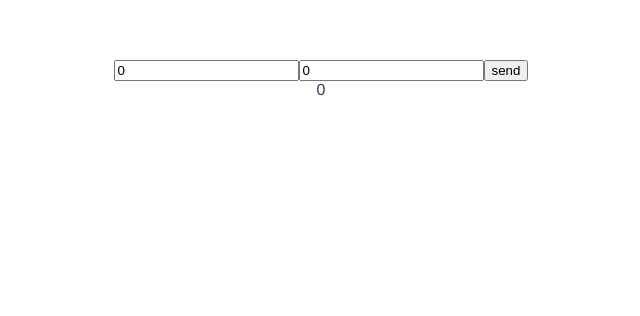
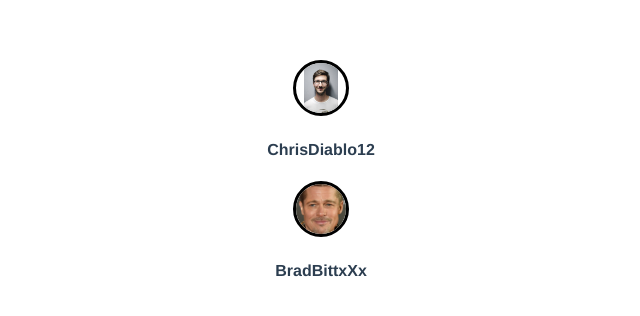
Before and after one commit to TristanB12/LFS_todolist_2020, a Vue app: page / in a window 1280 px wide. Shown: the top 316 px of the page, without its empty margins (319-959 px from the left). Built offline with nearby package versions, Linux system fonts and the light colour scheme.

Commit message:
user display

```diff
--- a/src/App.vue
+++ b/src/App.vue
@@ -1,38 +1,53 @@
 <template>
   <div id="app">
-    <input class="first-number" v-model="nb1">
-    <input class="second-number" v-model="nb2">
-    <button @click="addMyNumbers">send</button>
-    <div class="result">{{ result }}</div>
+    <postList :postList="post_list"></postList>
   </div>
 </template>
 
 <script>
-
-import axios from 'axios'
+import postList from '@/components/postList.vue';
 
 export default {
   name: 'App',
   components: {
-
+    postList
   },
   data() {
     return {
-      nb1: 0,
-      nb2: 0,
-      result: 0,
+      post_list: [
+        {
+          post_user: {
+            username: 'ChrisDiablo12',
+            profile_picture: 'chris',
+          },
+          post_content: {
+            text: 'Lorem ipsum dolor sit amet, consectetur adipiscing elit. Donec quis sagittis lacus. Mauris ullamcorper pharetra nulla et tincidunt. Nullam in mauris in metus finibus porttitor. Morbi sit amet ex in tortor semper facilisis. Curabitur ut elit sed nunc vestibulum finibus. Etiam quis blandit eros. Maecenas maximus imperdiet tristique. Nam sit amet mauris quis ipsum rutrum iaculis sed elementum nulla. Donec porttitor tristique ex vitae elementum. Duis egestas porttitor purus, non consectetur nisl accumsan quis.',
+            photo: '',
+          },
+          stats: {
+            likes: 521,
+            shares: 23,
+          }
+        },
+        {
+          post_user: {
+            username: 'BradBittxXx',
+            profile_picture: 'bradpitt',
+          },
+          post_content: {
+            text: 'Lorem ipsum dolor sit amet, consectetur adipiscing elit. Donec quis sagittis lacus. Mauris ullamcorper pharetra nulla et tincidunt. Nullam in mauris in metus finibus porttitor. Morbi sit amet ex in tortor semper facilisis. Curabitur ut elit sed nunc vestibulum finibus. Etiam quis blandit eros. Maecenas maximus imperdiet tristique. Nam sit amet mauris quis ipsum rutrum iaculis sed elementum nulla. Donec porttitor tristique ex vitae elementum. Duis egestas porttitor purus, non consectetur nisl accumsan quis.',
+            photo: '',
+          },
+          stats: {
+            likes: 20512,
+            shares: 2369,
+          }
+        }
+      ]
     }
   },
   methods: {
-    addMyNumbers() {
-      axios.post('http://localhost:3000/todo/add', {
-        a: parseInt(this.nb1, 10),
-        b: parseInt(this.nb2, 10),
-      })
-      .then(response => {
-        this.result = response.data.add;
-      })
-    }
+
   },
 }
 </script>
--- /dev/null
+++ b/src/components/postContent.vue
@@ -0,0 +1 @@
+vb
--- /dev/null
+++ b/src/components/postItem.vue
@@ -0,0 +1,26 @@
+<template>
+    <div class="post-item">
+        <postUser :postUser="postItem.post_user"></postUser>
+    </div>
+</template>
+
+<script>
+import postUser from '@/components/postUser.vue';
+
+    export default {
+        name: 'postItem',
+        components: {
+            postUser,
+        },
+        props: {
+            postItem: {
+                type: Object,
+                default: () => {}
+            },
+        },
+    }
+</script>
+
+<style lang="scss" scoped>
+
+</style>
--- /dev/null
+++ b/src/components/postList.vue
@@ -0,0 +1,26 @@
+<template>
+    <div class="postList">
+        <postItem v-for="item in postList" :key="item.id" :postItem="item"></postItem>
+    </div>
+</template>
+
+<script>
+import postItem from '@/components/postItem.vue';
+
+    export default {
+        name: 'postList',
+        components: {
+            postItem,
+        },
+        props: {
+            postList: {
+                type: Array,
+                default: () => [],
+            },
+        },
+    }
+</script>
+
+<style lang="scss" scoped>
+
+</style>
--- /dev/null
+++ b/src/components/postUser.vue
@@ -0,0 +1,45 @@
+<template>
+    <div class="post-user">
+        <div class="circular-image">
+            <img :src="profilePicturePath" alt="profile picture" class="profile-picture">
+        </div>
+        <h4 class="username"> {{ postUser.username }} </h4>
+    </div>
+</template>
+
+<script>
+    export default {
+        name: 'postUser',
+        props: {
+            postUser: {
+                type: Object,
+                default: () => {},
+            },
+        },
+        computed: {
+            profilePicturePath() {
+                if (!this.postUser.profile_picture)
+                    return;
+                return require(`../assets/${this.postUser.profile_picture}.jpg`);
+            }
+        },
+    }
+</script>
+
+<style lang="scss" scoped>
+
+.circular-image {
+    display: inline-block;
+    position: relative;
+    width: 50px;
+    height: 50px;
+    overflow: hidden;
+    border-radius: 50%;
+    border: 3px solid black;
+}
+
+.profile-picture {
+    width: auto;
+    height: 100%;
+}
+</style>
```
Also changed, not shown: src/components/HelloWorld.vue (deleted, +0 -58 lines), src/components/searchBar.vue (deleted, +0 -33 lines), src/components/todoItem.vue (deleted, +0 -21 lines), src/components/todoList.vue (deleted, +0 -27 lines), src/assets/bradpitt.jpg (added), src/assets/chris.jpg (added).
